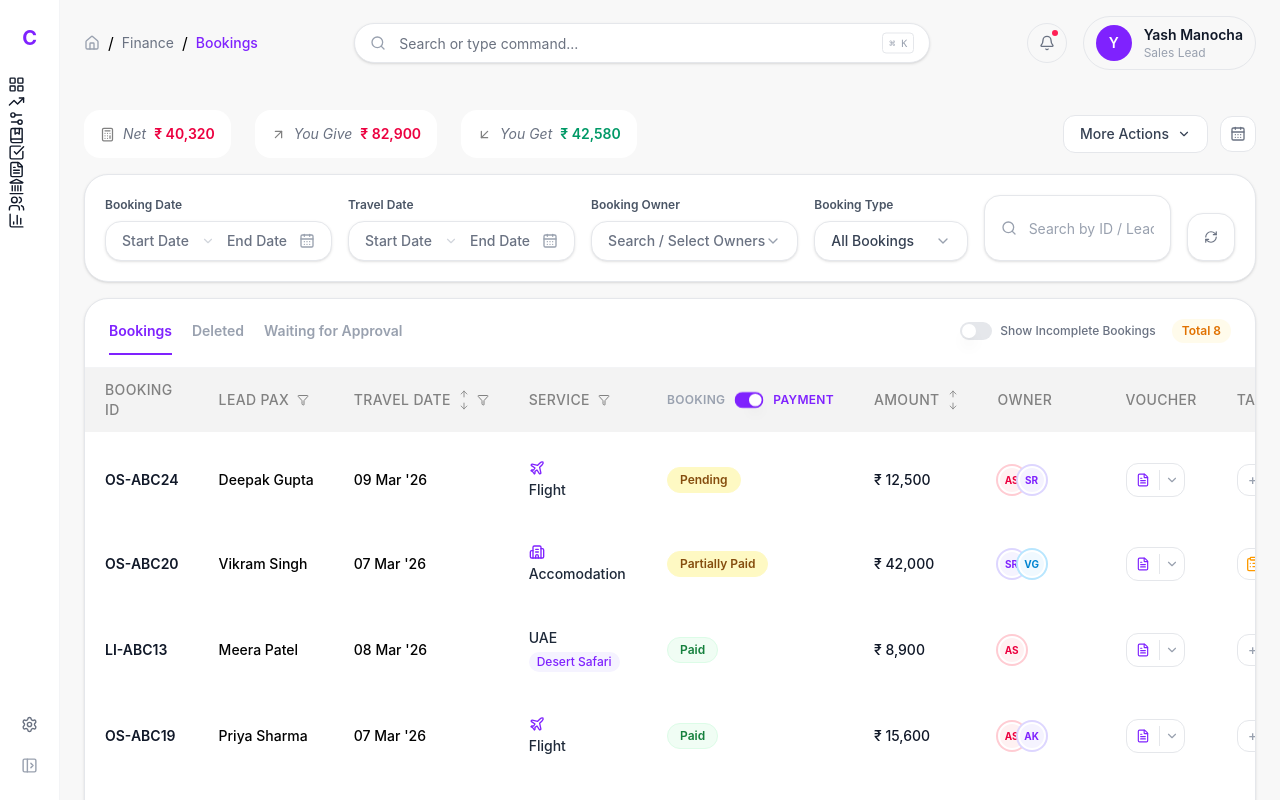
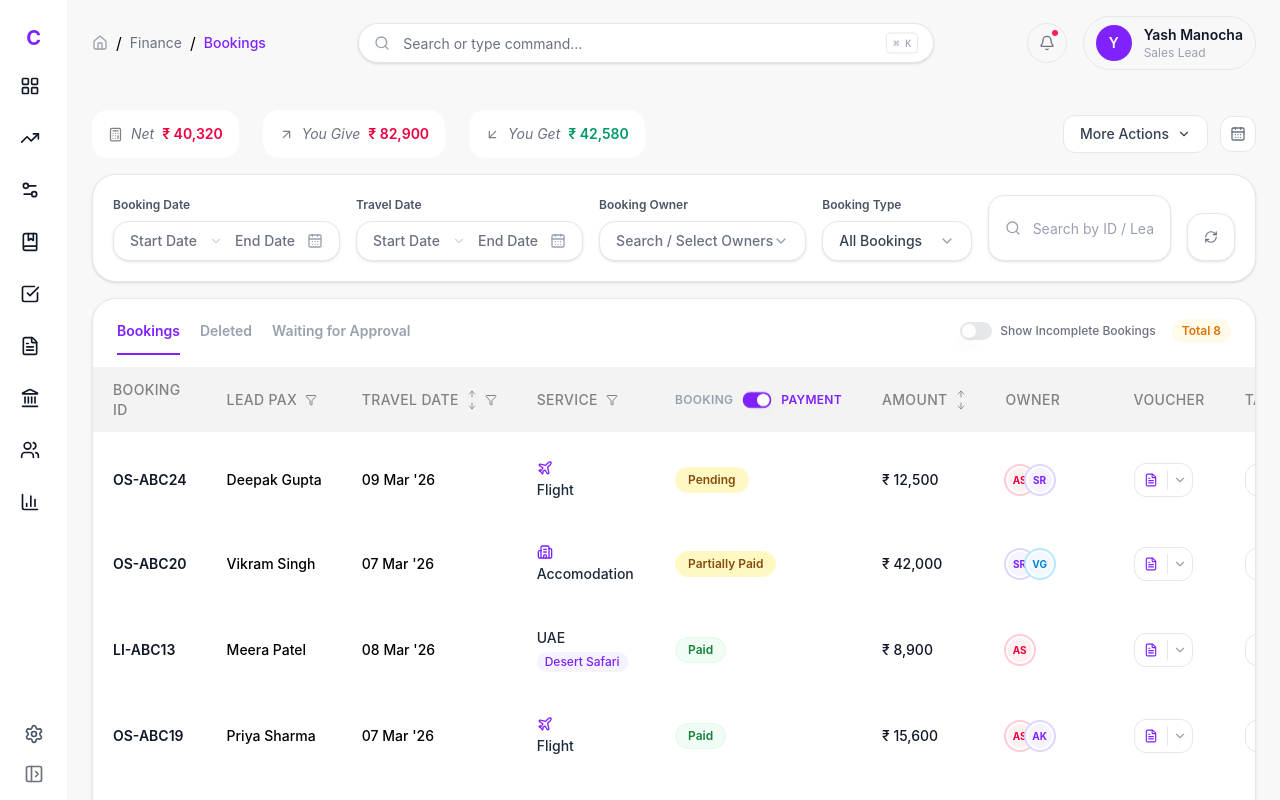
Before and after one commit to Niru9196/travel-crm, a React (Vite) app: page /finance/bookings in a window 1280 px wide. Both pictures are taken after a click on the button "Collapse". Shown: the top 800 px of the page. Built offline with nearby package versions, Linux system fonts and the light colour scheme.

Commit message:
feat(sidebar): collapsible sidebar

```diff
--- a/src/layout/Sidebar.jsx
+++ b/src/layout/Sidebar.jsx
@@ -3,7 +3,7 @@ import { NavLink } from "react-router-dom";
 import {
   LayoutGrid, TrendingUp, Settings2, BookMarked, CheckSquare,
   FileText, Landmark, Users, BarChart3, Settings, ChevronRight,
-  ChevronLeft, PanelLeftClose, PanelLeftOpen,
+  PanelLeftClose, PanelLeftOpen,
 } from "lucide-react";
 import { useSidebar } from "@/hooks/useSidebar";
 import { Tooltip, TooltipContent, TooltipTrigger, TooltipProvider } from "@/components/ui/tooltip";
@@ -28,15 +28,17 @@ function NavItem({ item, collapsed }) {
       to={item.to || "#"}
       className={({ isActive }) =>
         cn(
-          "flex items-center gap-3 rounded-xl text-sm font-medium transition-all duration-200",
-          collapsed ? "px-2.5 py-2.5 justify-center" : "px-3 py-2.5",
+          "flex items-center gap-3 rounded-xl text-sm font-medium transition-colors duration-150 shrink-0",
+          collapsed
+            ? "w-11 h-11 justify-center mx-auto"
+            : "w-full px-3 py-2.5",
           isActive && item.to
             ? "bg-violet-50 text-violet-600"
-            : "text-gray-500 hover:bg-gray-50 hover:text-gray-700"
+            : "text-gray-600 hover:bg-gray-100 hover:text-gray-900"
         )
       }
     >
-      <item.icon size={17} className="shrink-0" />
+      <item.icon size={collapsed ? 20 : 17} className="shrink-0" strokeWidth={collapsed ? 2 : 1.75} />
       {!collapsed && (
         <>
           <span className="flex-1 whitespace-nowrap">{item.label}</span>
@@ -48,11 +50,9 @@ function NavItem({ item, collapsed }) {
 
   if (collapsed) {
     return (
-      <Tooltip delayDuration={0}>
-        <TooltipTrigger asChild>
-          {linkContent}
-        </TooltipTrigger>
-        <TooltipContent side="right" className="font-medium">
+      <Tooltip delayDuration={100}>
+        <TooltipTrigger asChild>{linkContent}</TooltipTrigger>
+        <TooltipContent side="right" sideOffset={10} className="font-medium">
           {item.label}
         </TooltipContent>
       </Tooltip>
@@ -71,7 +71,7 @@ export default function Sidebar() {
       <aside
         className={cn(
           "shrink-0 bg-white border-r border-gray-100 flex flex-col h-screen sticky top-0 transition-all duration-200 ease-in-out overflow-hidden",
-          collapsed ? "w-[60px]" : "w-[280px]"
+          collapsed ? "w-[68px]" : "w-[280px]"
         )}
       >
         {/* Logo */}
@@ -84,59 +84,71 @@ export default function Sidebar() {
         </div>
 
         {/* Navigation */}
-        <nav className="flex-1 px-2 space-y-0.5 overflow-y-auto overflow-x-hidden">
+        <nav
+          className={cn(
+            "flex-1 flex flex-col overflow-y-auto overflow-x-hidden",
+            collapsed ? "px-2 gap-2" : "px-2 gap-0.5"
+          )}
+        >
           {NAV.map((item) => (
             <NavItem key={item.label} item={item} collapsed={collapsed} />
           ))}
         </nav>
 
         {/* Bottom section: Settings + Toggle */}
-        <div className="px-2 pb-4 space-y-1">
+        <div className={cn("flex flex-col pb-4", collapsed ? "px-2 gap-2" : "px-2 gap-1")}>
           {/* Settings */}
           {collapsed ? (
-            <Tooltip delayDuration={0}>
+            <Tooltip delayDuration={100}>
               <TooltipTrigger asChild>
                 <NavLink
                   to="#"
-                  className="flex items-center justify-center px-2.5 py-2.5 rounded-xl text-sm font-medium text-gray-500 hover:bg-gray-50"
+                  className="flex items-center justify-center w-11 h-11 mx-auto rounded-xl text-gray-600 hover:bg-gray-100 hover:text-gray-900 transition-colors duration-150"
                 >
-                  <Settings size={17} />
+                  <Settings size={20} strokeWidth={2} />
                 </NavLink>
               </TooltipTrigger>
-              <TooltipContent side="right" className="font-medium">
+              <TooltipContent side="right" sideOffset={10} className="font-medium">
                 Settings
               </TooltipContent>
             </Tooltip>
           ) : (
             <NavLink
               to="#"
-              className="flex items-center gap-3 px-3 py-2.5 rounded-xl text-sm font-medium text-gray-500 hover:bg-gray-50"
+              className="flex items-center gap-3 px-3 py-2.5 rounded-xl text-sm font-medium text-gray-600 hover:bg-gray-100"
             >
-              <Settings size={17} />
+              <Settings size={17} strokeWidth={1.75} />
               <span className="flex-1">Settings</span>
               <ChevronRight size={14} className="text-gray-300" />
             </NavLink>
           )}
 
-          {/* Collapse Toggle Button */}
-          <Button
-            variant="ghost"
-            onClick={toggle}
-            className={cn(
-              "flex items-center rounded-xl text-sm font-medium text-gray-400 hover:bg-gray-100 hover:text-gray-600 transition-colors w-full h-auto",
-              collapsed ? "justify-center px-2.5 py-2.5" : "gap-3 px-3 py-2.5"
-            )}
-            title={collapsed ? "Expand sidebar" : "Collapse sidebar"}
-          >
-            {collapsed ? (
-              <PanelLeftOpen size={17} />
-            ) : (
-              <>
-                <PanelLeftClose size={17} />
-                <span className="flex-1 text-left">Collapse</span>
-              </>
-            )}
-          </Button>
+          {/* Collapse / Expand Toggle */}
+          {collapsed ? (
+            <Tooltip delayDuration={100}>
+              <TooltipTrigger asChild>
+                <Button
+                  variant="ghost"
+                  onClick={toggle}
+                  className="flex items-center justify-center w-11 h-11 mx-auto rounded-xl text-gray-500 hover:bg-gray-100 hover:text-gray-700 transition-colors h-auto p-0"
+                >
+                  <PanelLeftOpen size={20} strokeWidth={2} />
+                </Button>
+              </TooltipTrigger>
+              <TooltipContent side="right" sideOffset={10} className="font-medium">
+                Expand sidebar
+              </TooltipContent>
+            </Tooltip>
+          ) : (
+            <Button
+              variant="ghost"
+              onClick={toggle}
+              className="flex items-center gap-3 px-3 py-2.5 rounded-xl text-sm font-medium text-gray-400 hover:bg-gray-100 hover:text-gray-600 transition-colors w-full h-auto"
+            >
+              <PanelLeftClose size={17} strokeWidth={1.75} />
+              <span className="flex-1 text-left">Collapse</span>
+            </Button>
+          )}
         </div>
       </aside>
     </TooltipProvider>
```
